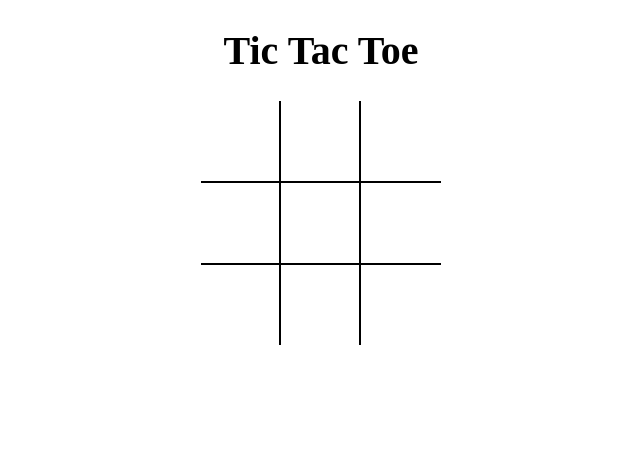
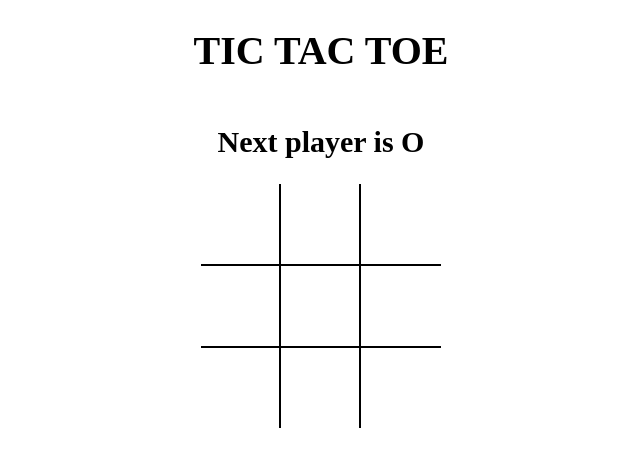
Before and after one commit to ziyashaikh/tictactoe, a React (Vite) app: page / in a window 1280 px wide. Shown: the top 466 px of the page, without its empty margins (319-959 px from the left). Built offline with nearby package versions, Linux system fonts and the light colour scheme.

Commit message:
calculate winner

```diff
--- a/src/App.jsx
+++ b/src/App.jsx
@@ -1,11 +1,43 @@
-import React from 'react';
+import React, { useState } from 'react';
 import Board from './components/Board';
+import { calculateWinner } from './helpers';
+
 import './styles/root.scss';
 
-const App = () => (
-  <div className="app">
-    <h1>Tic Tac Toe</h1>
-    <Board />
-  </div>
-);
+const App = () => {
+  const [board, setBoard] = useState(Array(9).fill(null));
+  const [isXNext, setIsXNext] = useState(false);
+
+  const winner = calculateWinner(board);
+  const message = winner
+    ? `Winner is ${winner}`
+    : `Next player is ${isXNext ? 'X' : 'O'}`;
+
+  const handleSquareClick = position => {
+    if (board[position] || winner) {
+      return;
+    }
+
+    setBoard(prev => {
+      return prev.map((square, pos) => {
+        if (pos === position) {
+          return isXNext ? 'X' : 'O';
+        }
+
+        return square;
+      });
+    });
+
+    setIsXNext(prev => !prev);
+  };
+
+  return (
+    <div className="app">
+      <h1>TIC TAC TOE</h1>
+      <h2>{message}</h2>
+      <Board board={board} handleSquareClick={handleSquareClick} />
+    </div>
+  );
+};
+
 export default App;
--- a/src/components/Board.jsx
+++ b/src/components/Board.jsx
@@ -1,23 +1,6 @@
-import React, { useState } from 'react';
+import React from 'react';
 import Square from './Square';
-const Board = () => {
-  const [board, setBoard] = useState(Array(9).fill(null));
-  const [isXNext, setIsXNext] = useState(false);
-  const handleSquareClick = position => {
-    if (board[position]) {
-      return;
-    }
-
-    setBoard(prev => {
-      return prev.map((square, pos) => {
-        if (pos === position) {
-          return isXNext ? 'X' : 'O';
-        }
-        return square;
-      });
-    });
-    setIsXNext(prev => !prev);
-  };
+const Board = ({ board, handleSquareClick }) => {
   const renderSquare = position => {
     return (
       <Square
--- /dev/null
+++ b/src/helpers.jsx
@@ -0,0 +1,19 @@
+export function calculateWinner(squares) {
+  const lines = [
+    [0, 1, 2],
+    [3, 4, 5],
+    [6, 7, 8],
+    [0, 3, 6],
+    [1, 4, 7],
+    [2, 5, 8],
+    [0, 4, 8],
+    [2, 4, 6],
+  ];
+  for (let i = 0; i < lines.length; i++) {
+    const [a, b, c] = lines[i];
+    if (squares[a] && squares[a] === squares[b] && squares[a] === squares[c]) {
+      return squares[a];
+    }
+  }
+  return null;
+}
```
